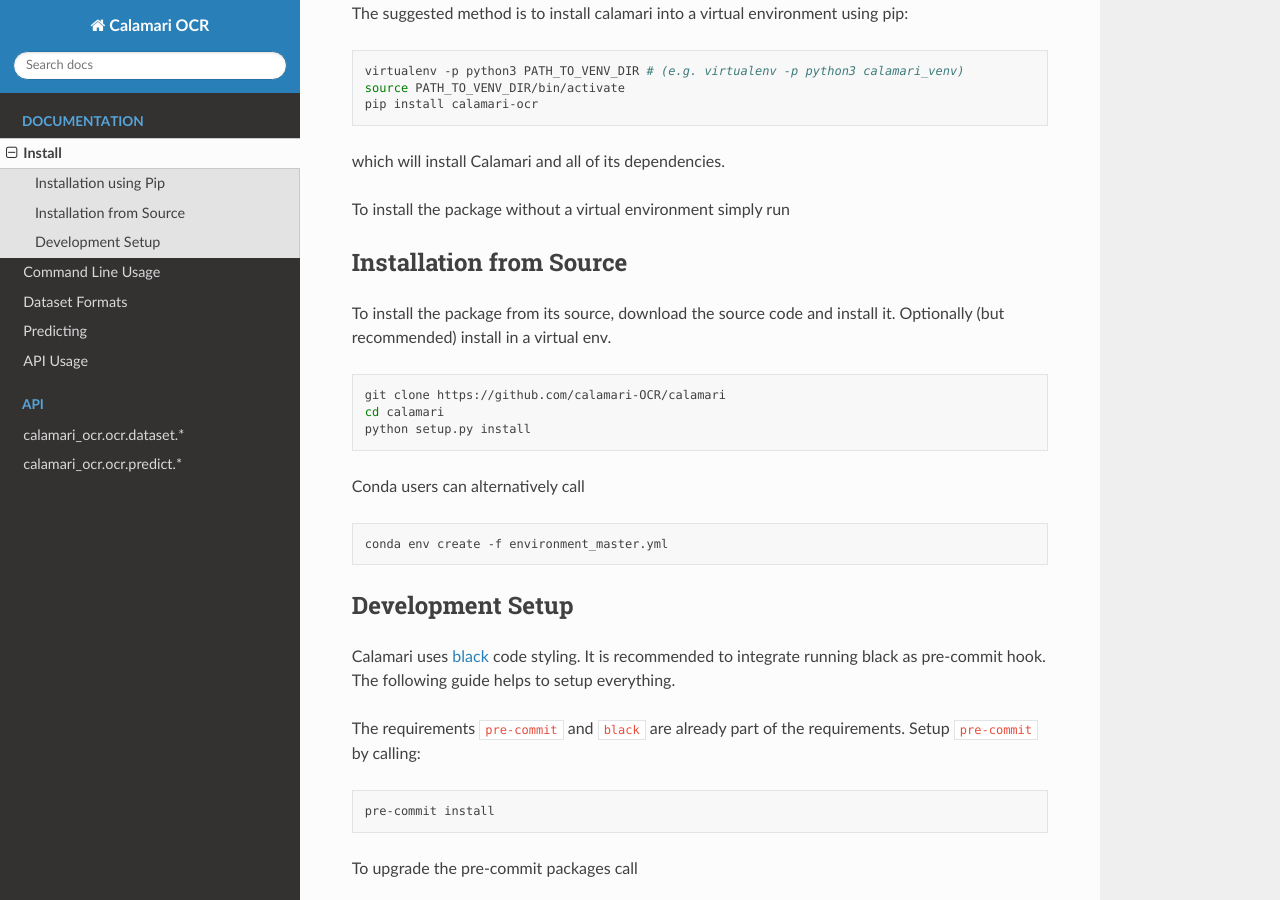
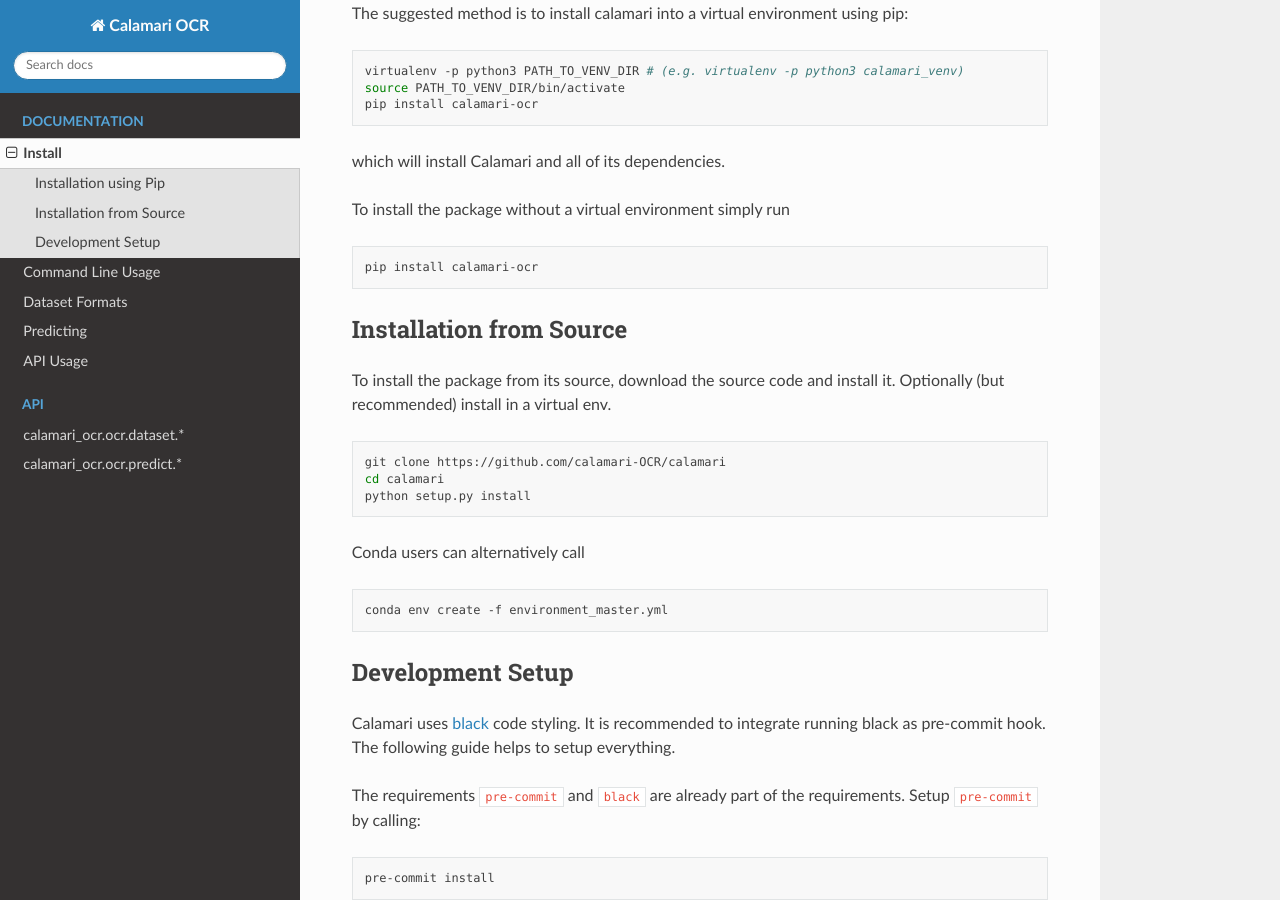
Before and after one commit to Calamari-OCR/calamari, a Sphinx documentation site: the page built from docs/source/doc.install.rst, in a window 1280 px wide and 900 px high, scrolled down 454 px. Built offline with Sphinx 7.4.7 and the Read the Docs theme 2.0.0, drawn with Linux system fonts in a browser that asks for light colours.

Commit message:
Added missing code block
The instructions to install without a virtual env were missing.

```diff
--- a/docs/source/doc.install.rst
+++ b/docs/source/doc.install.rst
@@ -25,6 +25,10 @@
 which will install Calamari and all of its dependencies.
 
 To install the package without a virtual environment simply run
+
+.. code-block:: shell
+
+    pip install calamari-ocr
 
 Installation from Source
 ------------------------
```
